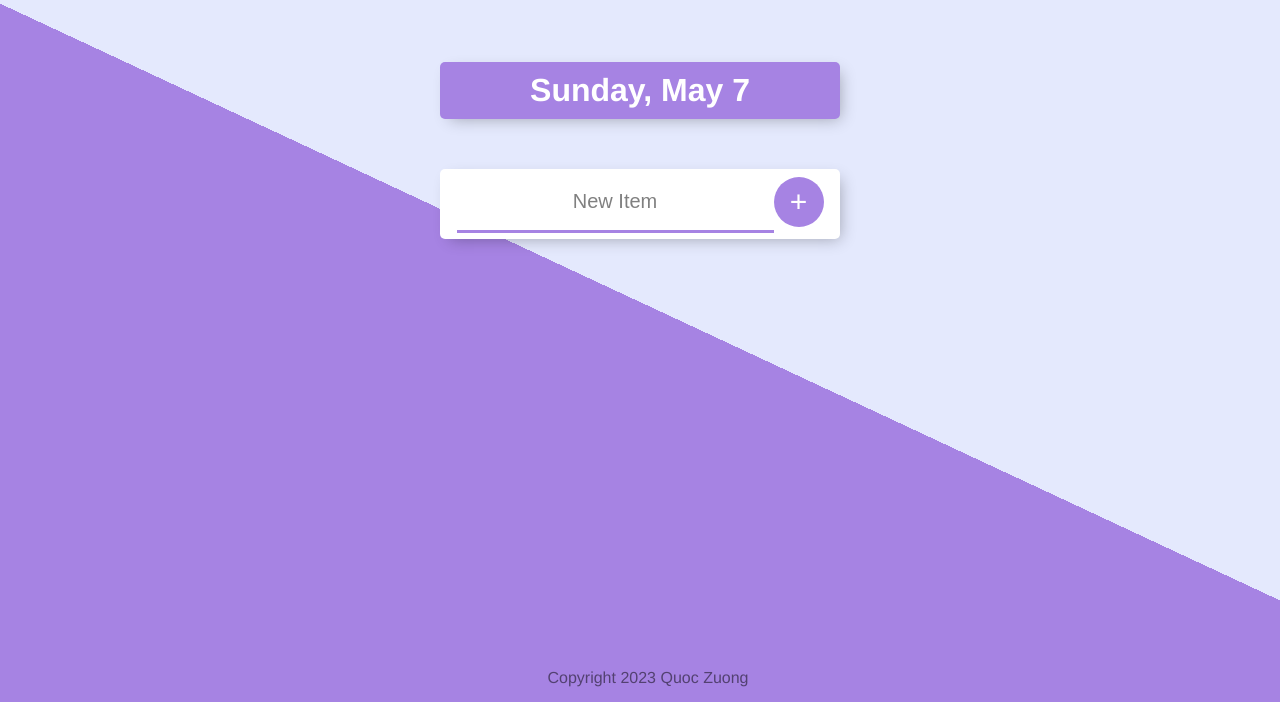
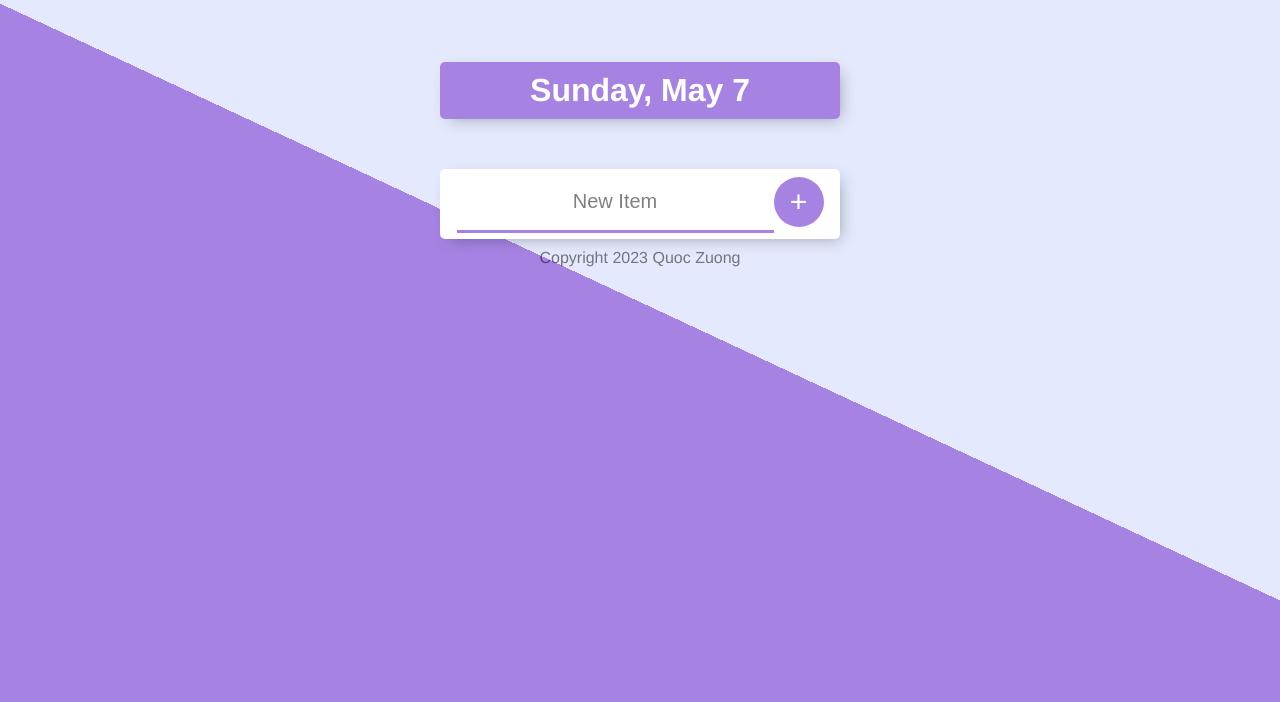
Before and after one commit to QuocZuong/To-Do-List, a Node server app: page / in a window 1280 px wide. Shown: the part 98-800 px from the top of the page. Run offline with Node 20, Linux system fonts and the light colour scheme.

Commit message:
change css for footer

```diff
--- a/public/css/styles.css
+++ b/public/css/styles.css
@@ -20,6 +20,10 @@ h1 {
   background: white;
   border-radius: 5px;
   box-shadow: 5px 5px 15px -5px rgba(0, 0, 0, 0.3);
+}
+
+.box:nth-child(2){
+  margin-bottom: 10px;
 }
 
 #heading {
@@ -108,16 +112,20 @@ input[type="text"]:focus { /* tao hieu ung underline khi an vao */
   margin: 0;
 }
 
+.item.input:last-child{
+  margin-bottom: 5px;
+}
+
 ::placeholder {
   color: grey;
   opacity: 1;
 }
 
 footer {
-  position: absolute;
+  position: relative;
   color: white;
   color: rgba(0, 0, 0, 0.5);
   width: 100%;
   text-align: center;
-  bottom: 15px;
+  margin-bottom: -90%;
 }
--- a/views/footer.ejs
+++ b/views/footer.ejs
@@ -1,8 +1,8 @@
-
-</body>
-
 <footer>
     Copyright 2023 Quoc Zuong
 </footer>
 
+</body>
+
+
 </html>
--- a/views/list.ejs
+++ b/views/list.ejs
@@ -11,7 +11,6 @@
             <div class="item">
             <input type="checkbox">
                 <p> <%= newListItems[i]%> </p>
-                <br>
             </div>
             <% } %>
 
@@ -21,5 +20,5 @@
         </form>
     </div>
 
-</div>
-<%- include("footer") -%>
+    <%- include("footer") -%>
+    </div>
```
